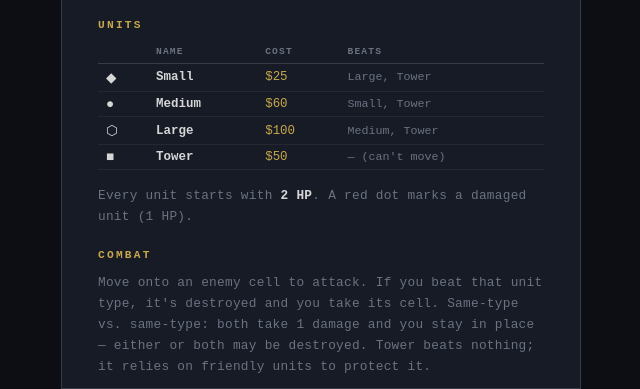
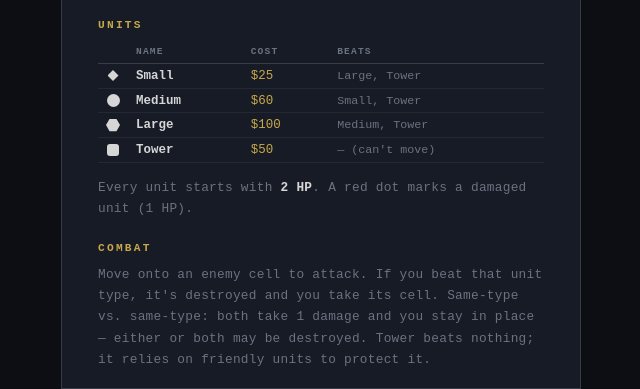
Before and after one commit to thomasdobrow/frontline, a website: page public/lobby.html in a window 1280 px wide. Both pictures are taken after a click on the button "How to play?". Shown: the part 339-728 px from the top of the page, without its empty margins (319-959 px from the left). Drawn offline with Linux system fonts and the light colour scheme.

Commit message:
rules display

```diff
--- a/public/css/style.css
+++ b/public/css/style.css
@@ -937,7 +937,12 @@ body {
 .rules-table td:nth-child(2) { font-weight: 700; }
 .rules-table td:nth-child(3) { color: var(--accent); }
 .rules-table td:nth-child(4) { color: var(--text-dim); font-size: 0.73rem; }
-.rules-icon { font-size: 0.85rem; }
+.rules-icon {
+  width: 1.4rem;
+  text-align: center;
+  vertical-align: middle;
+}
+.rules-icon .btn-unit-icon { vertical-align: middle; }
 .rules-link-btn {
   background: none;
   border: none;
--- a/public/lobby.html
+++ b/public/lobby.html
@@ -38,10 +38,10 @@
       <table class="rules-table">
         <thead><tr><th></th><th>Name</th><th>Cost</th><th>Beats</th></tr></thead>
         <tbody>
-          <tr><td class="rules-icon">◆</td><td>Small</td><td>$25</td><td>Large, Tower</td></tr>
-          <tr><td class="rules-icon">●</td><td>Medium</td><td>$60</td><td>Small, Tower</td></tr>
-          <tr><td class="rules-icon">⬡</td><td>Large</td><td>$100</td><td>Medium, Tower</td></tr>
-          <tr><td class="rules-icon">■</td><td>Tower</td><td>$50</td><td>— (can't move)</td></tr>
+          <tr><td class="rules-icon"><span class="btn-unit-icon small-icon"></span></td><td>Small</td><td>$25</td><td>Large, Tower</td></tr>
+          <tr><td class="rules-icon"><span class="btn-unit-icon medium-icon"></span></td><td>Medium</td><td>$60</td><td>Small, Tower</td></tr>
+          <tr><td class="rules-icon"><span class="btn-unit-icon large-icon"></span></td><td>Large</td><td>$100</td><td>Medium, Tower</td></tr>
+          <tr><td class="rules-icon"><span class="btn-unit-icon tower-icon"></span></td><td>Tower</td><td>$50</td><td>— (can't move)</td></tr>
         </tbody>
       </table>
       <p>Every unit starts with <strong>2 HP</strong>. A red dot marks a damaged unit (1 HP).</p>
```
Also changed, not shown: public/game.html (+4 -4 lines).
